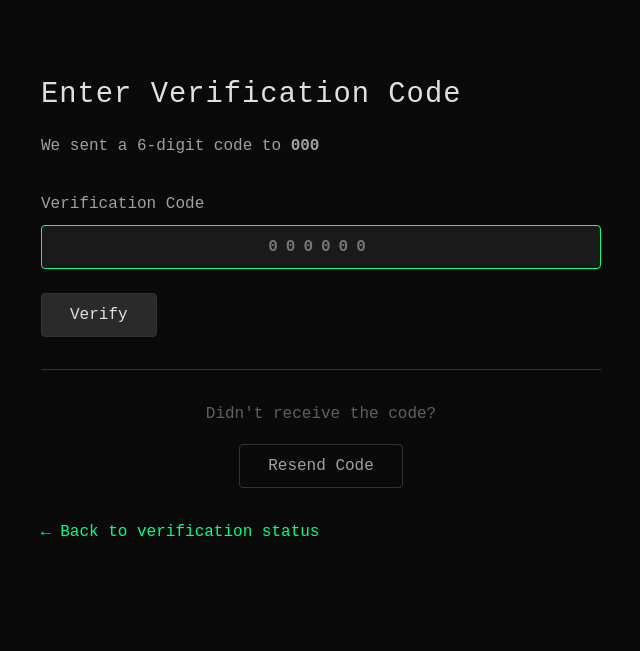
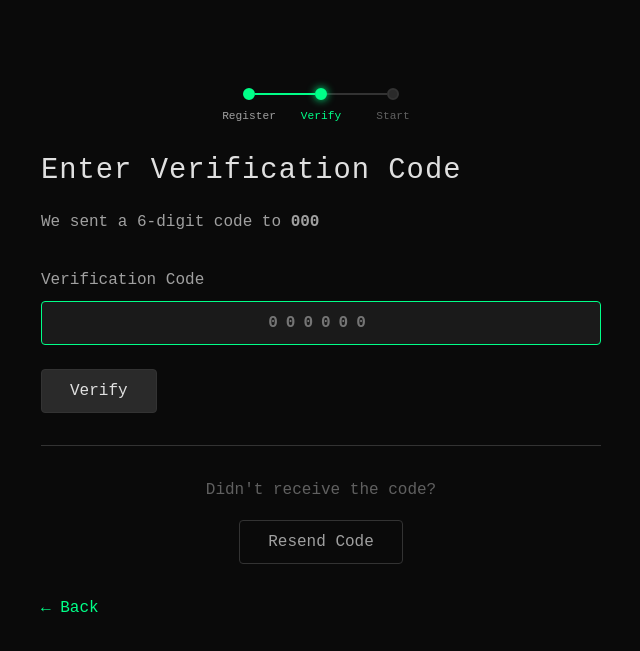
Before and after one commit to Neverdecel/ARGent, a FastAPI app: template src/argent/templates/verify_phone.html in a window 1280 px wide. Shown: the top 651 px of the page, without its empty margins (319-959 px from the left). Run offline with FastAPI, Linux system fonts and the light colour scheme; the template is opened without the code that fills it: most values are stand-ins (such as "Sample title", 1, 10 or a date in 2020).

Commit message:
Optimize frontend UX: add step indicator, simplify inbox
- Add visual step progress indicator to onboarding flow (register → verify → start)
- Fix register page: add hidden timezone field with browser auto-detection
- Simplify inbox: remove channel tabs, add title, improve empty state
- Remove compose page (players can only reply within conversations)
- Standardize back links across pages
- Clean up unused CSS (channel-tabs, compose-page styles)
- Update WEB_INBOX.md documentation

```diff
--- a/src/argent/static/style.css
+++ b/src/argent/static/style.css
@@ -255,6 +255,71 @@ a:hover {
     font-size: 1rem;
 }
 
+/* Step Indicator */
+.step-indicator {
+    display: flex;
+    justify-content: center;
+    align-items: center;
+    gap: 0;
+    margin-bottom: 2rem;
+    padding: 1rem 0;
+}
+
+.step {
+    display: flex;
+    flex-direction: column;
+    align-items: center;
+    position: relative;
+}
+
+.step-dot {
+    width: 12px;
+    height: 12px;
+    border-radius: 50%;
+    background-color: var(--bg-tertiary);
+    border: 2px solid var(--border);
+    position: relative;
+    z-index: 1;
+}
+
+.step.completed .step-dot {
+    background-color: var(--accent);
+    border-color: var(--accent);
+}
+
+.step.current .step-dot {
+    background-color: var(--accent);
+    border-color: var(--accent);
+    box-shadow: 0 0 8px var(--accent);
+}
+
+.step-line {
+    width: 60px;
+    height: 2px;
+    background-color: var(--border);
+}
+
+.step.completed + .step-line,
+.step-line.completed {
+    background-color: var(--accent);
+}
+
+.step-label {
+    position: absolute;
+    top: 20px;
+    font-size: 0.7rem;
+    color: var(--text-muted);
+    white-space: nowrap;
+}
+
+.step.current .step-label {
+    color: var(--accent);
+}
+
+.step.completed .step-label {
+    color: var(--text-secondary);
+}
+
 /* Verify page */
 .verify {
     padding-top: 2rem;
--- a/src/argent/templates/verify_phone.html
+++ b/src/argent/templates/verify_phone.html
@@ -4,6 +4,23 @@
 
 {% block content %}
 <div class="verify-phone">
+    <div class="step-indicator">
+        <div class="step completed">
+            <div class="step-dot"></div>
+            <span class="step-label">Register</span>
+        </div>
+        <div class="step-line completed"></div>
+        <div class="step current">
+            <div class="step-dot"></div>
+            <span class="step-label">Verify</span>
+        </div>
+        <div class="step-line"></div>
+        <div class="step">
+            <div class="step-dot"></div>
+            <span class="step-label">Start</span>
+        </div>
+    </div>
+
     <h1>Enter Verification Code</h1>
 
     <p class="subtitle">We sent a 6-digit code to <strong>{{ phone }}</strong></p>
@@ -32,7 +49,7 @@
         <p id="resend-status" class="resend-status"></p>
     </div>
 
-    <p class="back-link"><a href="/verify">&larr; Back to verification status</a></p>
+    <p class="back-link"><a href="/verify">&larr; Back</a></p>
 </div>
 {% endblock %}
 
```
Also changed, not shown: other parts of src/argent/static/style.css (+11 -55 lines), docs/WEB_INBOX.md (+9 -8 lines), src/argent/api/inbox.py (+2 -31 lines), src/argent/templates/compose.html (deleted, +0 -104 lines), src/argent/templates/inbox.html (+4 -8 lines), src/argent/templates/register.html (+21 -0 lines), src/argent/templates/start.html (+19 -0 lines), src/argent/templates/verify.html (+17 -0 lines), resources/landingpage-screenshot.png (added).
